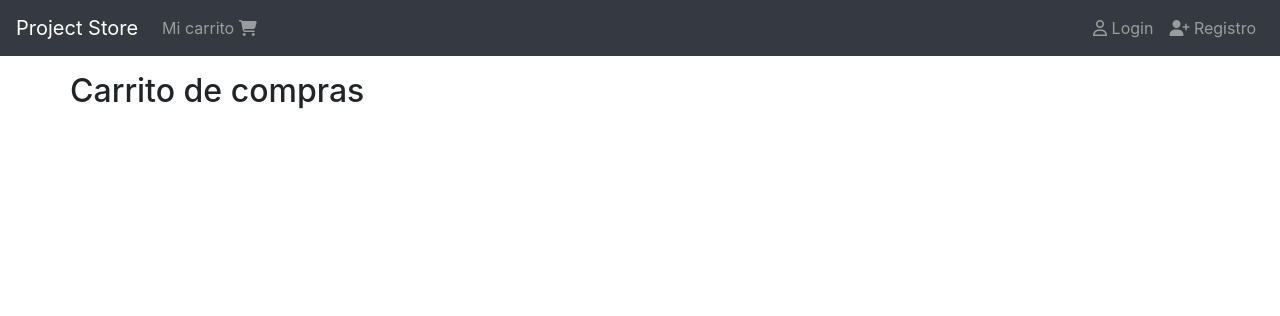
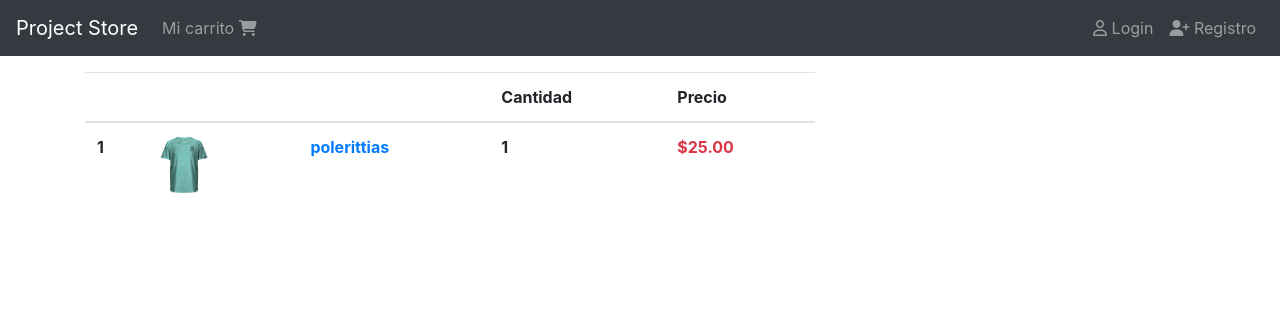
Before and after one commit to joseant1234/store_django, a Django app: template carts/templates/carts/cart.html in a window 1280 px wide. Shown: the top 316 px of the page. Run offline with Django 3.2, Linux system fonts and the light colour scheme; the template is opened without the code that fills it: values that come from a table or form of the project are taken from there, others are empty; data comes from the database, SQL or seed files in the repository; both versions use the stored data as it was after the commit; some libraries are stand-ins or nearby versions.

Commit message:
adding shopping cart list template

```diff
--- a/carts/templates/carts/cart.html
+++ b/carts/templates/carts/cart.html
@@ -1,5 +1,46 @@
 {% extends 'base.html' %}
+{% load product_extras %}
 
 {% block content %}
-<h2>Carrito de compras</h2>
+  {% if cart.products.exists %}
+    <div class="col-8">
+      <table class="table">
+        <thead>
+          <tr>
+            <th scope="col"></th>
+            <th scope="col"></th>
+            <th scope="col"></th>
+            <th scope="col">Cantidad</th>
+            <th scope="col">Precio</th>
+          </tr>
+        </thead>
+        <tbody>
+          {% for product in cart.products.all %}
+            <tr>
+              <th>{{ forloop.counter }}</th>
+              <th>
+                {% if product.image %}
+                  <img src="{{ product.image.url }}" alt="Imagen del producto" width="60" height="60" />
+                {% endif %}
+              </th>
+              <th>
+                <a href="{% url 'products:product' product.slug %}">{{ product.title }}</a>
+              </th>
+              <th>1</th>
+              <th>
+                <span class="font-weight-bold text-danger">{{ product.price | price_format }}</span>
+              </th>
+            </tr>
+          {% endfor %}
+        </tbody>
+      </table>
+    </div>
+    <div class="col">
+    </div>
+  {% else %}
+    <div class="col">
+      <p class="h3">Tu carrito de compras está vacío.</p>
+      <a href="{% url 'index' %}">Seguir comprando</a>
+    </div>
+  {% endif %}
 {% endblock %}
--- a/carts/views.py
+++ b/carts/views.py
@@ -5,9 +5,10 @@ from products.models import Product
 # Create your views here.
 def cart(request):
     cart = get_or_create_cart(request)
-
+    print(cart)
+    print(cart.products)
     return render(request, 'carts/cart.html', {
-
+      'cart': cart
     })
 
 def add(request):
```
Also changed, not shown: db.sqlite3.
